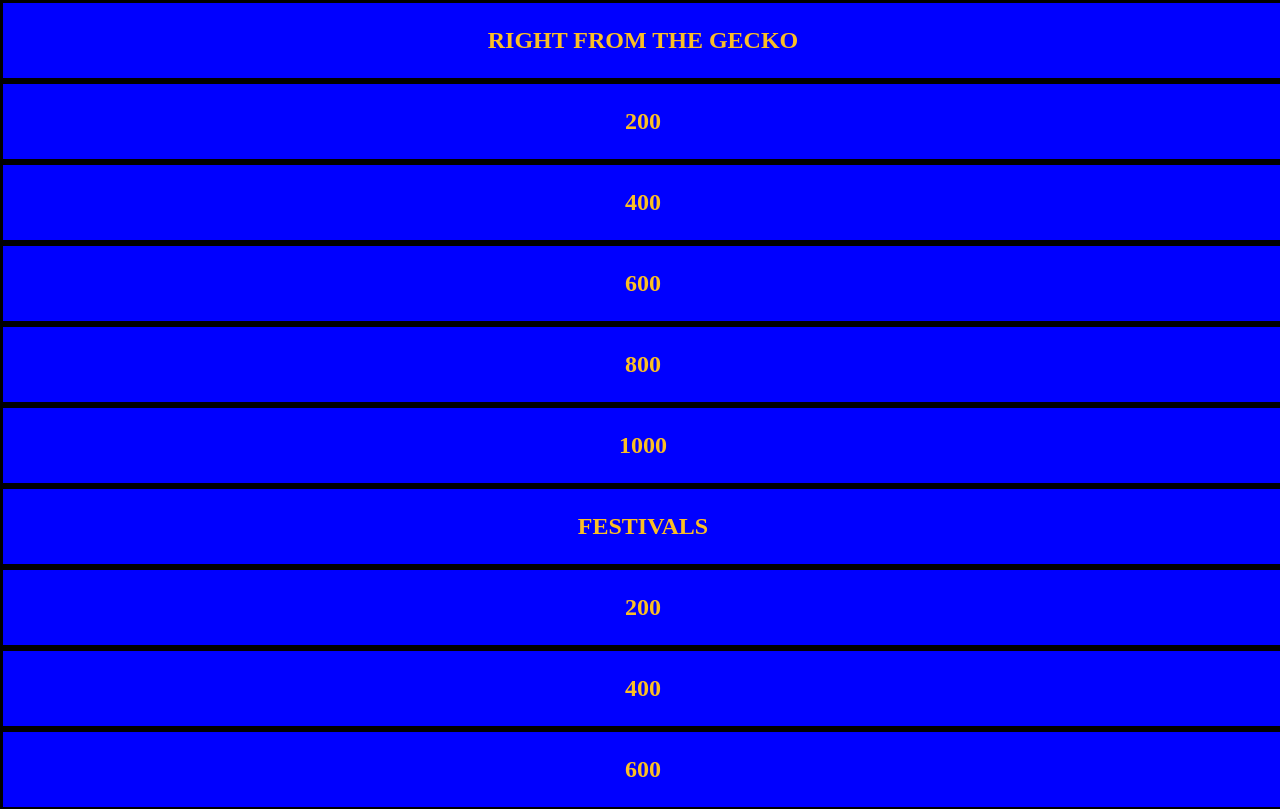
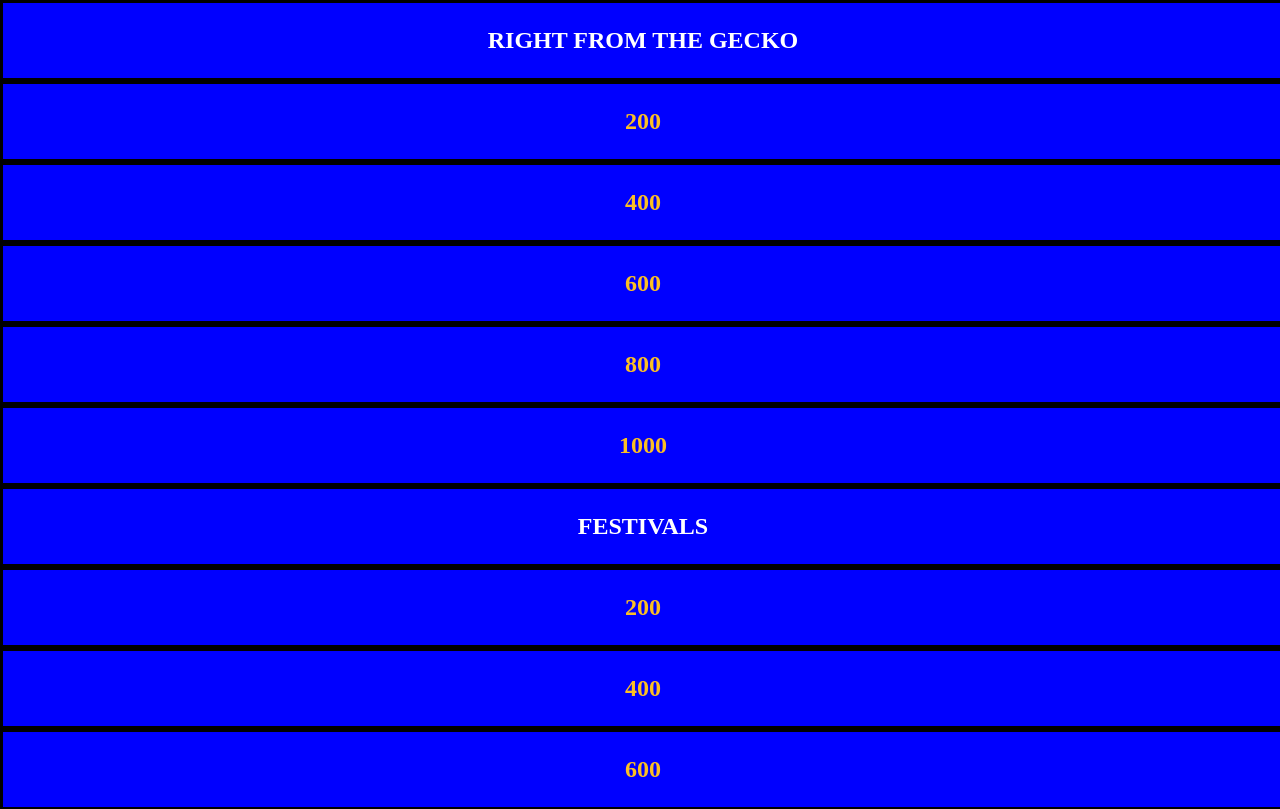
Before and after one commit to BlueZeeKing/jeopardy, a Next.js app: page / in a window 1280 px wide. Shown: the top 809 px of the page. Built offline with nearby package versions, Linux system fonts and the light colour scheme.

Commit message:
fixed it

```diff
--- a/pages/index.js
+++ b/pages/index.js
@@ -10,18 +10,18 @@ import { motion } from "framer-motion"
 import questions from '../questions';
 
 const SquareStyle = styled.div`
-  color: #FBBF24;
+  color: ${(props) => (props.titleSquare ? "white" : "#fbbf24")};
   width: 100%;
   height: 100%;
   font-weight: bold;
-  background-color: blue;
+  background-color: ${(props) => (props.highlight ? "#3b3bff" : "blue")};
   border: 3px solid black;
   font-size: 1.5rem;
   text-align: center;
   display: flex;
   flex-direction: column;
   flex-grow: 1;
-`
+`;
 
 const SquareStyleBig = styled(motion.div)`
   color: #FBBF24;
@@ -117,7 +117,7 @@ function Category(props) {
   return (
     <div className="w-full">
       <div className="flex flex-col h-full">
-        <Square value={props.value} onClick={(item, item2) => { console.log(item, item2) }} text={true} />
+        <Square titleSquare={true} value={props.value} onClick={(item, item2) => { console.log(item, item2) }} text={true} />
         {[200, 400, 600, 800, 1000].map((item) => <Square active key={item} value={item} onClick={handleClick}/>)}
       </div>
     </div>
@@ -129,25 +129,34 @@ function Square(props) {
   const [show, setShow] = useState(true)
 
   function clickHandler() {
-    if (props.active) {
-      if (show) {
-        let coords = square.current.getBoundingClientRect()
+    try {
+      props.onClick()
+    } catch {
+      if (props.active) {
+        if (show) {
+          let coords = square.current.getBoundingClientRect();
 
-        props.onClick(props.value, coords)
-        setShow(false)
-      } else {
-        setShow(true)
+          props.onClick(props.value, coords);
+          setShow(false);
+        } else {
+          setShow(true);
+        }
       }
     }
   }
 
   return (
-    <SquareStyle text={false} ref={square} onClick={clickHandler} >
+    <SquareStyle
+      titleSquare={props.titleSquare}
+      text={false}
+      ref={square}
+      onClick={clickHandler}
+    >
       <div className="flex-grow"></div>
-      <p>{show ? props.value : ''}</p>
+      <p>{show ? props.value : ""}</p>
       <div className="flex-grow"></div>
     </SquareStyle>
-  )
+  );
 }
 
 function AnimateSquare(props) {
@@ -193,7 +202,7 @@ function ScoreSquare(props) {
   }
 
   return (
-    <SquareStyle>
+    <SquareStyle highlight={props.current == props.index}>
       <div className="flex-grow"></div>
       <input value={state} onChange={handleChange} type="text" className="w-full m-2 outline-none focus:outline-none bg-blue bg-opacity-0 text-center underline focus:text-yellow-200 hover:text-yellow-300" />
       <div className="flex flex-row mx-2">
@@ -216,9 +225,10 @@ function ScoreSquare(props) {
 }
 
 function Scorer(props) {
-  const [state, addScore, subtractScore, newTeam, removeTeam] = useScore(3)
+  const [teams, current_team, addScore, subtractScore, newTeam, removeTeam] = useScore(3)
 
   function add(index) {
+    console.log(index)
     addScore(index, props.value * (props.dd + 1))
   }
 
@@ -226,10 +236,9 @@ function Scorer(props) {
     subtractScore(index, props.value * (props.dd + 1))
   }
 
-
   return (
     <div className="flex flex-row border-[3px] border-black mt-4">
-      {state.map((item, index) => <ScoreSquare key={item['id']} index={index} add={add} subtract={subtract} name={index + 1} score={item['score']} onClick={console.log} remove={removeTeam} />)}
+      {teams.map((item, index) => <ScoreSquare current={current_team} key={item['id']} index={index} add={add} subtract={subtract} name={index + 1} score={item['score']} onClick={console.log} remove={removeTeam} />)}
       <Square key="add" value={<span className="material-icons text-yellow-300 cursor-default">add</span>} onClick={newTeam} />
     </div>
   )
@@ -241,31 +250,31 @@ function useScore(numTeams) {
     teams[i] = { score: 0, id: nanoid() }
   }
 
-  const [state, setState] = useState(teams)
+  const [state, setState] = useState([teams, 0]) // teams, current team
 
   function addTeam(index, amount) {
     let stateCopy = JSON.parse(JSON.stringify(state))
-    stateCopy[index]['score'] = stateCopy[index]['score'] + amount
+    stateCopy[0][index]['score'] = stateCopy[0][index]['score'] + amount
     setState(stateCopy)
   }
 
   function subtractTeam(index, amount) {
     let stateCopy = JSON.parse(JSON.stringify(state))
-    stateCopy[index]['score'] = stateCopy[index]['score'] - amount
+    stateCopy[0][index]['score'] = stateCopy[0][index]['score'] - amount
     setState(stateCopy)
   }
 
   function newTeam() {
     let stateCopy = JSON.parse(JSON.stringify(state))
-    stateCopy.push({score: 0, id: nanoid()})
+    stateCopy[0].push({score: 0, id: nanoid()})
     setState(stateCopy)
   }
 
   function removeTeam(index) {
     let stateCopy = JSON.parse(JSON.stringify(state))
-    stateCopy.splice(index, 1)
+    stateCopy[0].splice(index, 1)
     setState(stateCopy)
   }
 
-  return [state, addTeam, subtractTeam, newTeam, removeTeam]
+  return [state[0], state[1], addTeam, subtractTeam, newTeam, removeTeam]
 }
```
Also changed, not shown: package.json (+4 -4 lines), tailwind.config.js (+9 -8 lines), 1 other file (tests, documents, lock files or other folders).
